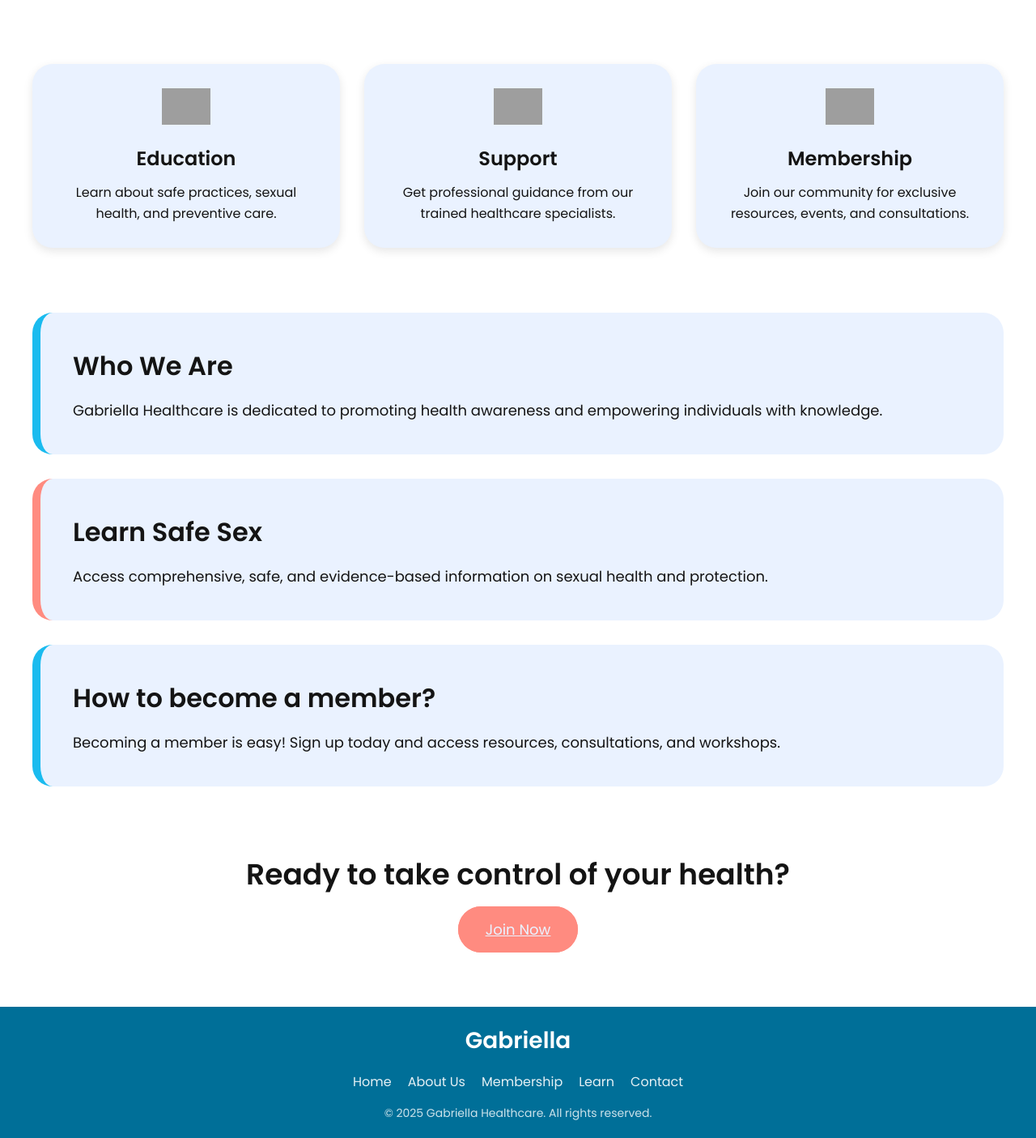
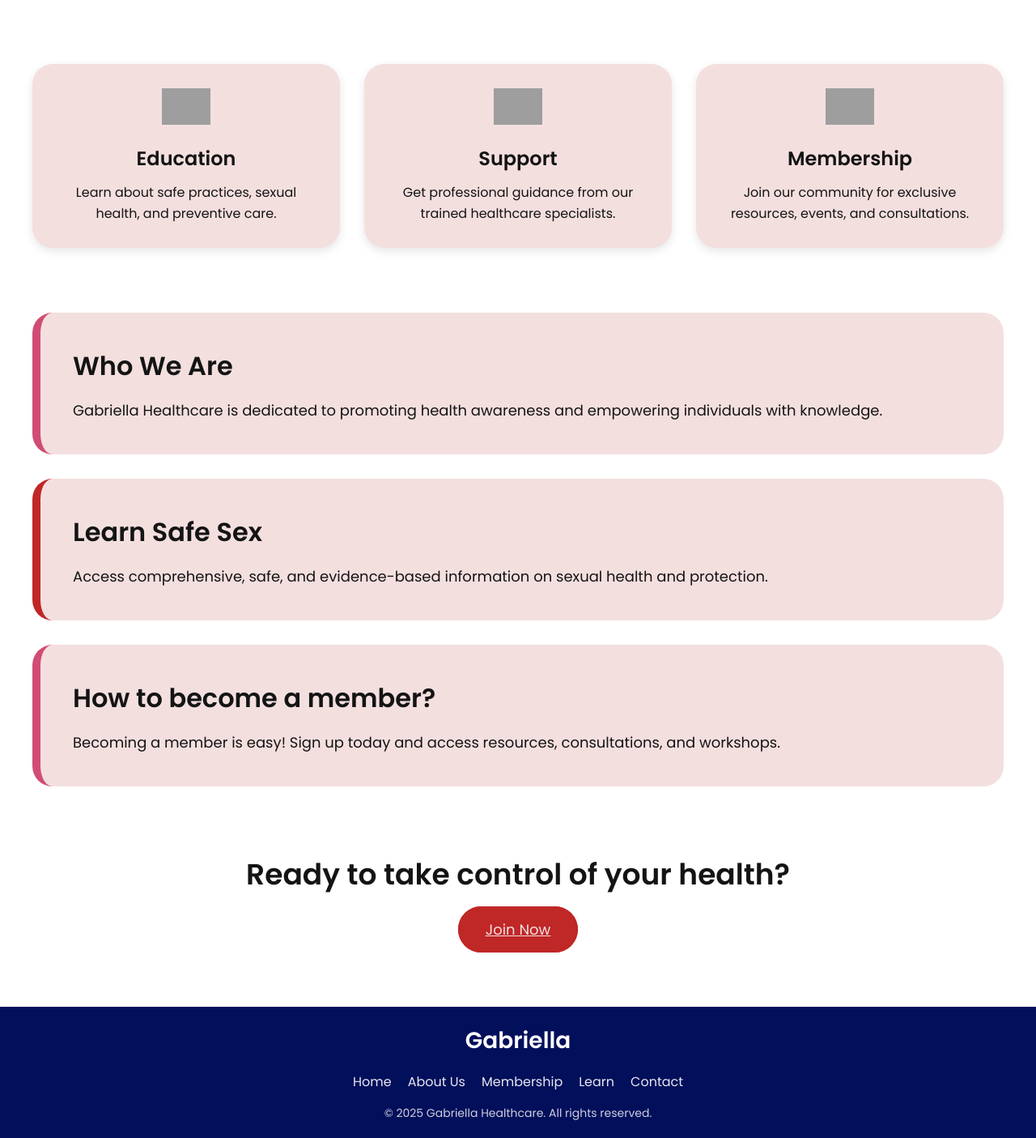
Before and after one commit to louiseeeeeeeeeee/webdev-gabriela, a PHP site: page / in a window 1280 px wide. Shown: the part 752-2157 px from the top of the page at 81% size. Run offline with PHP 8.4, Linux system fonts and the light colour scheme; grey boxes are pictures that could not be loaded.

Commit message:
change color brand

```diff
--- a/home.css
+++ b/home.css
@@ -1,10 +1,11 @@
 /* Colors and Base */
 :root {
-    --main: #006f98;
-    --secondary: #1abbef;
-    --warm: #ff8b80;
-    --light: #eaf2ff;
+    --main: #020f5b;      /* deep blue */
+    --secondary:#D14C74; /* deep wine red */
+    --warm: #C02727;      /* dark red */
+    --light: #F4DFDF;     /* warm blush */
     --dark: #141414;
+
 }
 
 * { margin: 0; padding: 0; box-sizing: border-box; }
```
Also changed, not shown: about.css (+4 -4 lines), contact.css (+4 -4 lines), learn.css (+4 -4 lines), services.css (+4 -4 lines).
